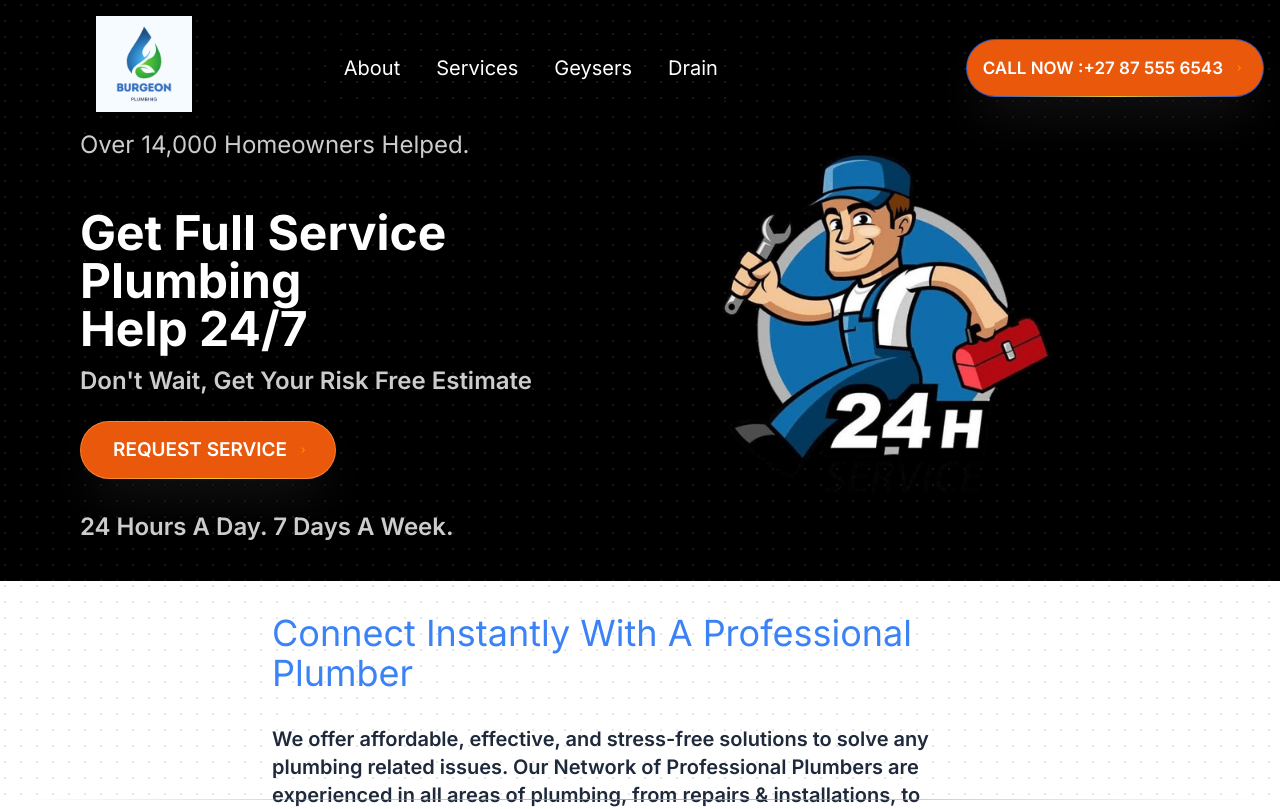
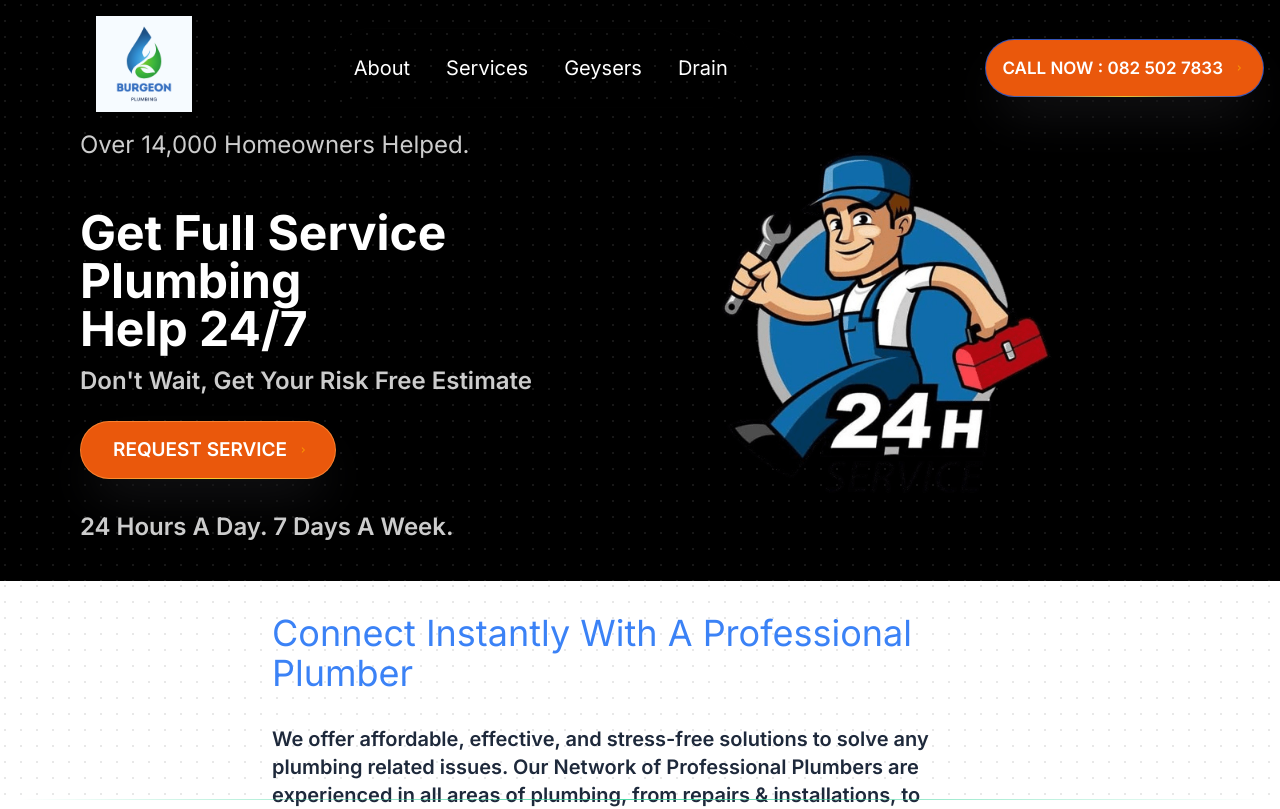
Before and after one commit to banele303/SouthFlow-Marketing-Agency, a Next.js app: page / in a window 1280 px wide. Shown: the top 809 px of the page. Built offline with nearby package versions, Linux system fonts and the light colour scheme.

Commit message:
Update button-call-to-action.tsx

```diff
--- a/app/components/ui/button-call-to-action.tsx
+++ b/app/components/ui/button-call-to-action.tsx
@@ -14,7 +14,7 @@ export function ButtonCallToAction() {
               </span>
               <div className="relative flex space-x-2 items-center z-10 rounded-full bg-orange-600 py-4 px-4 ring-1 ring-white/10">
                 <span className="text-[17px] text-center">
-                  CALL NOW :+27 87 555  6543
+                  CALL NOW : 082 502 7833
                 </span>
                 <svg
                   fill="none"
```
